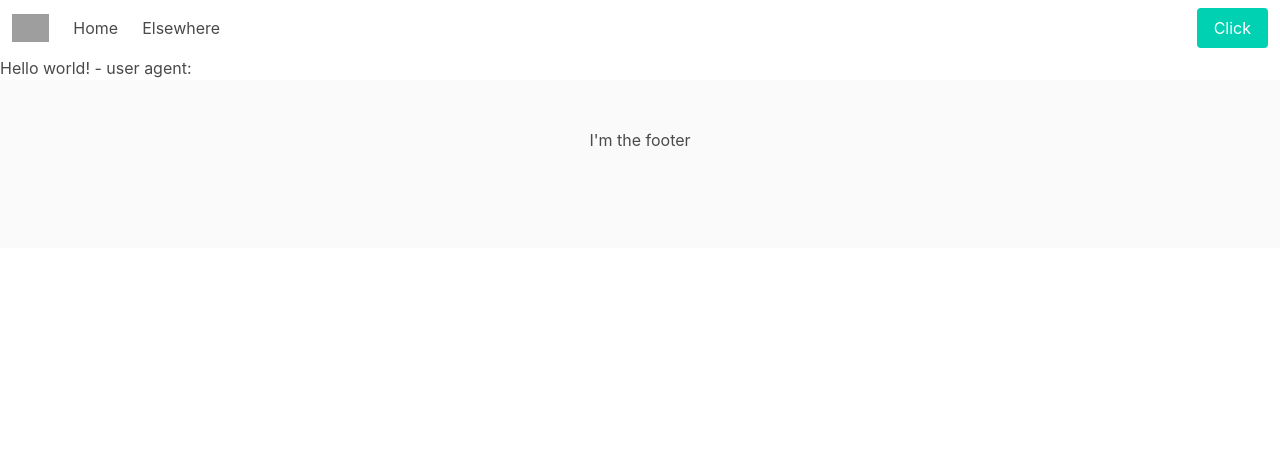
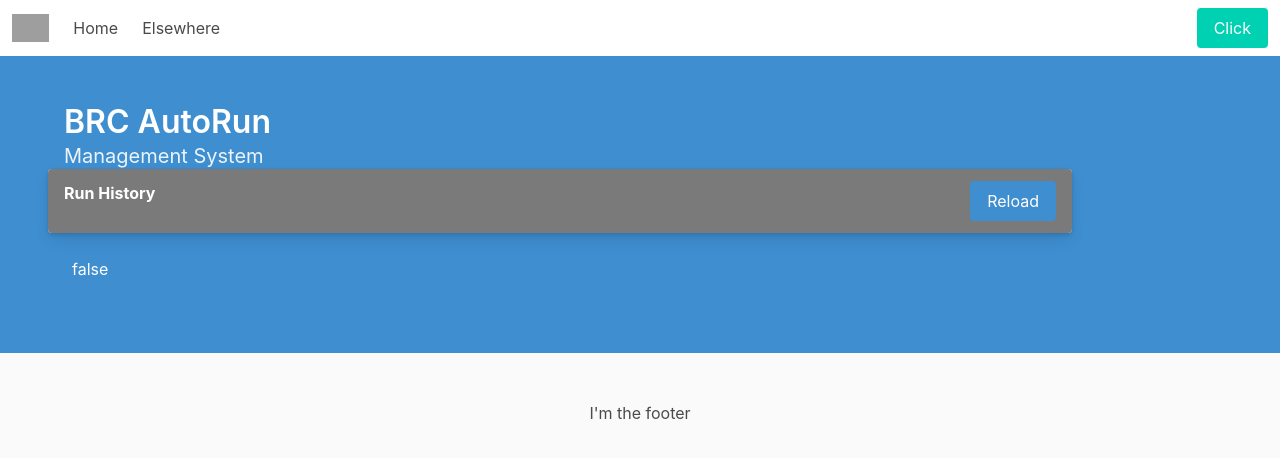
Before and after one commit to Ciuffi/brc-management-system, a Next.js app: page / in a window 1280 px wide. Shown: the top 458 px of the page. Built offline with nearby package versions, Linux system fonts and the light colour scheme; grey boxes are pictures that could not be loaded.

Commit message:
Started adding RunHistory and the rest of the frontend

```diff
--- /dev/null
+++ b/components/RunHistory.tsx
@@ -0,0 +1,82 @@
+import React from "react";
+import Run from "../server/models/Run";
+const RunHistory = () => {
+  const runs: Run[] = [];
+  return (
+    <div>
+      <div
+        className="history card"
+        style={{ textAlign: "center", width: "80vw" }}
+      >
+        <div className="card-header has-background-grey">
+          <div
+            style={{ width: "100%", display: "inline" }}
+            className="has-text-white card-header-title"
+          >
+            <p style={{ float: "left" }}>Run History</p>
+            <button style={{ float: "right" }} className="button is-info">
+              Reload
+            </button>
+          </div>
+        </div>
+      </div>
+      <div className="card-content">
+        {!!runs.length ? (
+          <div>
+            {runs.map(
+              ({
+                AnalysisStartTime,
+                _id,
+                RunName,
+                Error,
+                RunFinished,
+                CreatedTime,
+                RunFinishedTime
+              }) => {
+                <div
+                  className={`message ${RunFinished ? "is-success" : ""} ${
+                    !RunFinished && !Error ? "is-warning" : ""
+                  } ${Error ? "is-danger" : ""}`}
+                >
+                  <div className="message-header">
+                    Name: {RunName}
+                    {Error ? (
+                      <p>processed: {RunFinished ? "yes" : "no"}</p>
+                    ) : (
+                      <p> Error!</p>
+                    )}
+                  </div>
+                  <div style={{ textAlign: "left" }} className="message-body">
+                    <p>
+                      <b>Started on:</b> {new Date(CreatedTime).toISOString()}
+                    </p>
+                    <p>
+                      <b>Run finished at: </b>{" "}
+                      {RunFinishedTime
+                        ? new Date(RunFinishedTime).toISOString()
+                        : "unfinished"}
+                    </p>
+                    <p>
+                      <b>Pipeline started on: </b>{" "}
+                      {AnalysisStartTime
+                        ? new Date(AnalysisStartTime).toISOString()
+                        : "unfinished"}
+                    </p>
+                  </div>
+                </div>;
+              }
+            )}
+          </div>
+        ) : (
+          <div>false</div>
+        )}
+      </div>
+      <style jsx>{`
+        .cards > * {
+          margin: 4% auto;
+        }
+      `}</style>
+    </div>
+  );
+};
+export default RunHistory;
--- a/package.json
+++ b/package.json
@@ -10,6 +10,7 @@
     "@zeit/next-sass": "^1.0.1",
     "bulma": "^0.8.0",
     "chokidar": "^3.3.1",
+    "classnames": "^2.2.6",
     "cross-env": "^5.2.0",
     "express": "^4.14.0",
     "mongodb": "^3.5.2",
@@ -19,6 +20,7 @@
     "react-dom": "^16.7.0"
   },
   "devDependencies": {
+    "@types/classnames": "^2.2.9",
     "@types/express": "^4.17.2",
     "@types/mongodb": "^3.3.14",
     "@types/node": "^13.5.0",
--- a/pages/index.tsx
+++ b/pages/index.tsx
@@ -1,16 +1,23 @@
 import { NextPage } from "next";
 import Layout from "../components/Layout";
-const Home: NextPage<{ userAgent: string }> = ({ userAgent }) => (
-    <Layout>
-        <h1>Hello world! - user agent: {userAgent}</h1>
-    </Layout>
+import RunHistory from "../components/RunHistory";
+const Home: NextPage = () => (
+  <Layout>
+    <section className="hero is-info">
+      <div className="hero-body">
+        <div className="container">
+          <h1 className="title">BRC AutoRun</h1>
+          <h2 className="subtitle">Management System</h2>
+        </div>
+        <RunHistory />
+      </div>
+    </section>
+  </Layout>
 );
 
 Home.getInitialProps = async ({ req }) => {
-    const userAgent = req
-        ? req.headers["user-agent"] || ""
-        : navigator.userAgent;
-    return { userAgent };
+  const userAgent = req ? req.headers["user-agent"] || "" : navigator.userAgent;
+  return { userAgent };
 };
 
 export default Home;
```
Also changed, not shown: 1 other file (tests, documents, lock files or other folders).
